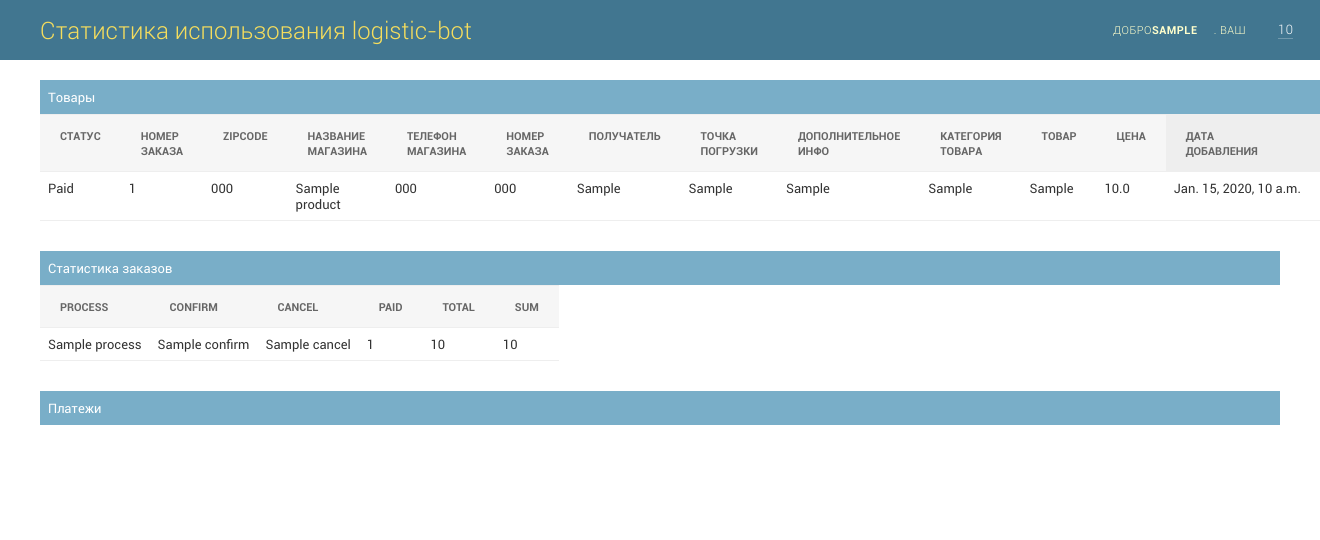
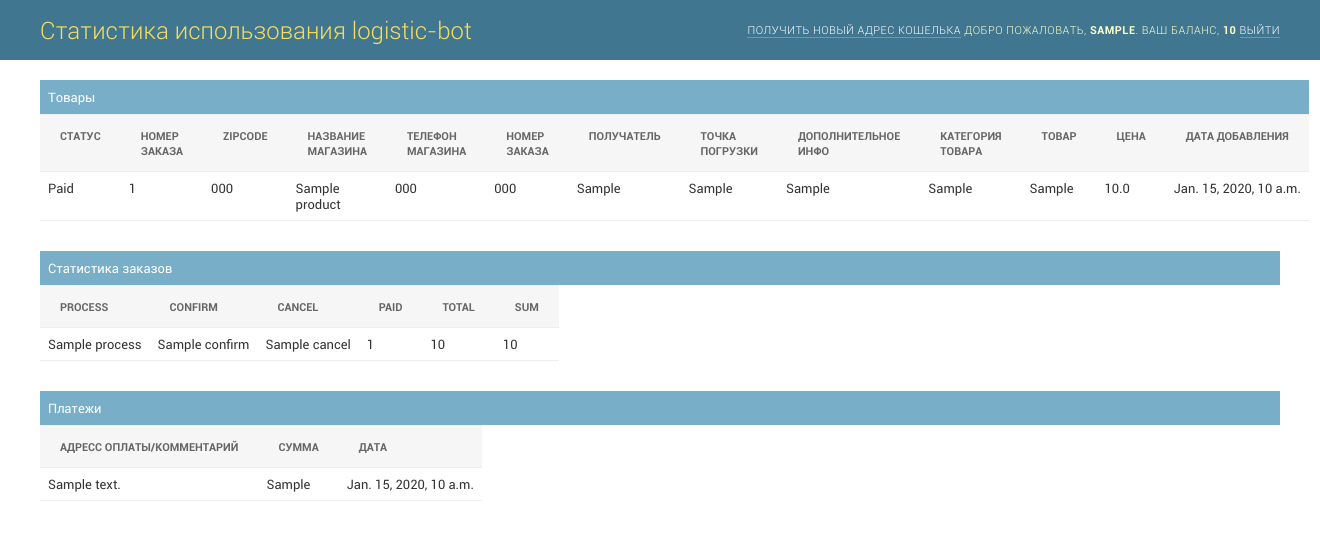
Before and after one commit to abikonya/logistic-bot, a Django app: template statistic_site/templates/main.html in a window 1320 px wide. Shown: the top 540 px of the page. Run offline with Django 3.2, Linux system fonts and the light colour scheme; a user stored in the database is signed in; tables that the repository leaves empty hold one stand-in row (values such as "Sample post"); the template is opened without the code that fills it: values that come from a table or form of the project are taken from there, most other values are stand-ins (such as "Sample title", 1, 10 or a date in 2020); some libraries are stand-ins or nearby versions; grey boxes are pictures that could not be loaded.

Commit message:
final version with js and wallets api

```diff
--- a/bot_app/models.py
+++ b/bot_app/models.py
@@ -63,9 +63,9 @@
 
 class Payments(models.Model):
     telegram_id = models.CharField(max_length=50, verbose_name='Telegram ID')
-    user_id = models.CharField(max_length=50, blank=True, verbose_name='User ID')
+    user_id = models.CharField(max_length=50, null=True, verbose_name='User ID')
     address = models.CharField(max_length=50, blank=True, verbose_name='Address')
-    amount = models.CharField(max_length=50, blank=True, verbose_name='Amount')
+    amount = models.CharField(max_length=50, null=True, verbose_name='Amount')
     created = models.DateTimeField(max_length=50, auto_now_add=True, db_index=True, verbose_name='Дата создания')
 
     class Meta:
--- a/bot_app/views.py
+++ b/bot_app/views.py
@@ -105,7 +105,7 @@
         get_status = api_func.get_status(telegram_id=message.chat.id)
         if type(get_status) == dict and get_status['package_list']:
             for each in get_status['package_list']:
-                status_updater('D87hd487ft4', each)
+                status_updater(message.chat.id, each)
                 pack_id = each['pack_id']
                 if pack_id == message.text:
                     bot.send_message(message.chat.id, text=localization.return_translation('status', language) + each['pack_id'])
--- a/statistic_site/templates/css/base.css
+++ b/statistic_site/templates/css/base.css
@@ -857,7 +857,6 @@
 
 #branding h1, #branding h1 a:link, #branding h1 a:visited {
     color: #f5dd5d;
-    margin-right: 300px;
 }
 
 #branding h2 {
@@ -873,16 +872,14 @@
 }
 
 #user-tools {
-    float: initial;
+    float: right;
     padding: 0;
-    padding-right: auto;
-    margin: 0 0 0 0;
+    margin: 0 0 0 20px;
     font-weight: 300;
     font-size: 11px;
     letter-spacing: 0.5px;
     text-transform: uppercase;
     text-align: right;
-    display: flex;
 }
 
 #user-tools a {
@@ -984,33 +981,3 @@
 .popup #header {
     padding: 10px 20px;
 }
-
-.topmenu {
-    margin: 0;
-    padding: 0;
-}
-
-.topmenu li {
-    margin: 0;
-    padding: 0;
-    display: inline-block;
-    position: relative;
-}
-
-.submenu {
-    margin: 0;
-    padding: 0;
-}
-
-.submenu li {
-    display: none;
-    position: relative;
-}
-
-.topmenu li:hover .submenu {
-    display: block;
-}
-
-.topmenu > li:last-child {
-  margin-right: 0;
-}
--- a/statistic_site/templates/main.html
+++ b/statistic_site/templates/main.html
@@ -22,22 +22,25 @@
 
     </div>
     <div id="user-tools">
+        <script src="https://ajax.googleapis.com/ajax/libs/jquery/2.1.1/jquery.min.js"></script>
+        <script>
+        function new_wallet(arg) {
+            $.ajax({
+                type: 'GET',
+                url: 'https://myculinary.ru/lgstc/statistic/getWallet/' + arg,
+                success: function(data) {
+                    var element = document.getElementById('get_wallet');
+                    element.textContent = data
+                }
+            });
+        }
+        </script>
+        <a href="javascript:new_wallet({{ user.username }})" id="get_wallet">Получить новый адрес кошелька</a>
 
-        Добро пожаловать,  <strong>{{ user.username }}</strong>.
-        Ваш баланс,
-        <ul class="topmenu">
-            <li><a href="#">{{ balance }}</a>
-                <ul class="submenu">
-                    <li><a href="#">Получить bitcoin кошелек</a></li>
-                </ul></li>
-
-            <li><a href="/statistic/logout/">Выйти</a></li>
-
+        Добро пожаловать, <strong>{{ user.username }}</strong>. Ваш баланс, <strong>{{ balance }}</strong>
+        <a href="/statistic/logout/">Выйти</a>
         {% else %}
-
-            <li><a href="/statistic/login/">Войти</a></li>
-
-        </ul>
+        <a href="/statistic/login/">Войти</a>
     </div>
 {% endif %}
 
@@ -53,76 +56,81 @@
         <div id="content-main">
 
                 <div class="results">
+                    <script src="http://www.tablesorter.ru/jquery.tablesorter.min.js"></script>
+                    <script>
+                    $(document).ready(function()
+                            {
+                                $("#result_list").tablesorter();
+                                $("#count_list").tablesorter();
+                                $("#payments_list").tablesorter();
+                            }
+                        );
+                         </script>
                     <table id="result_list">
                         <thead>
                         <tr>
                             <th scope="col"  class="sortable column-status">
-                                <div class="text"><a href="?o=1.-13">Статус</a></div>
+                                <div class="text"><a>Статус</a></div>
                                 <div class="clear"></div>
                             </th>
 
                             <th scope="col"  class="sortable column-task_id">
-                                <div class="text"><a href="?o=2.-13">Номер заказа</a></div>
+                                <div class="text"><a>Номер заказа</a></div>
                                 <div class="clear"></div>
                             </th>
 
                             <th scope="col"  class="sortable column-zipcode">
-                                <div class="text"><a href="?o=3.-13">Zipcode</a></div>
+                                <div class="text"><a>Zipcode</a></div>
                                 <div class="clear"></div>
                             </th>
 
                             <th scope="col"  class="sortable column-store_name">
-                                <div class="text"><a href="?o=4.-13">Название магазина</a></div>
+                                <div class="text"><a>Название магазина</a></div>
                                 <div class="clear"></div>
                             </th>
 
                             <th scope="col"  class="sortable column-store_phone">
-                                <div class="text"><a href="?o=5.-13">Телефон магазина</a></div>
+                                <div class="text"><a>Телефон магазина</a></div>
                                 <div class="clear"></div>
                             </th>
 
                             <th scope="col"  class="sortable column-order_number">
-                                <div class="text"><a href="?o=6.-13">Номер заказа</a></div>
+                                <div class="text"><a>Номер заказа</a></div>
                                 <div class="clear"></div>
                             </th>
 
                             <th scope="col"  class="sortable column-pickup_person">
-                                <div class="text"><a href="?o=7.-13">Получатель</a></div>
+                                <div class="text"><a>Получатель</a></div>
                                 <div class="clear"></div>
                             </th>
 
                             <th scope="col"  class="sortable column-pickup_location">
-                                <div class="text"><a href="?o=8.-13">Точка погрузки</a></div>
+                                <div class="text"><a>Точка погрузки</a></div>
                                 <div class="clear"></div>
                             </th>
 
                             <th scope="col"  class="sortable column-more_info">
-                                <div class="text"><a href="?o=9.-13">Дополнительное инфо</a></div>
+                                <div class="text"><a>Дополнительное инфо</a></div>
                                 <div class="clear"></div>
                             </th>
 
                             <th scope="col"  class="sortable column-product_category">
-                                <div class="text"><a href="?o=10.-13">Категория товара</a></div>
+                                <div class="text"><a>Категория товара</a></div>
                                 <div class="clear"></div>
                             </th>
 
                             <th scope="col"  class="sortable column-product_item">
-                                <div class="text"><a href="?o=11.-13">Товар</a></div>
+                                <div class="text"><a>Товар</a></div>
                                 <div class="clear"></div>
                             </th>
 
                             <th scope="col"  class="sortable column-price">
-                                <div class="text"><a href="?o=12.-13">Цена</a></div>
+                                <div class="text"><a>Цена</a></div>
                                 <div class="clear"></div>
                             </th>
 
-                            <th scope="col"  class="sortable column-created sorted descending">
-                                <div class="sortoptions">
-                                    <a class="sortremove" href="?o=" title="Remove from sorting"></a>
-                                    <a href="?o=13" class="toggle descending" title="Toggle sorting"></a>
-                                </div>
-
-                                <div class="text"><a href="?o=13">Дата добавления</a></div>
+                            <th scope="col"  class="sortable column-created">
+                                <div class="text"><a>Дата добавления</a></div>
                                 <div class="clear"></div>
                             </th>
                         </tr>
@@ -213,9 +221,40 @@
 
     <fieldset class="module aligned ">
         <h2>Платежи</h2>
-        <div id="Payments">
-            <!-- Сюда добавляется вывод от api запросов с помощью ajax и выполняется форматировние с помощью html тегов -->
-        </div>
+         <div class="payments">
+                    <table id="payments_list">
+                        <thead>
+                        <tr>
+                            <th scope="col"  class="sortable column-address">
+                                <div class="text"><a>Адресс оплаты/Комментарий</a></div>
+                                <div class="clear"></div>
+                            </th>
+
+                            <th scope="col"  class="sortable column-amount">
+                                <div class="text"><a>Сумма</a></div>
+                                <div class="clear"></div>
+                            </th>
+
+                            <th scope="col"  class="sortable column-date">
+                                <div class="text"><a>Дата</a></div>
+                                <div class="clear"></div>
+                            </th>
+                        <tbody>
+
+                        {% for payment in payments %}
+
+                            <tr class="row">
+
+                            <td class="field-address">{{ payment.address }}</td>
+                            <td class="field-amount">{{ payment.amount }}</td>
+                            <td class="field-date">{{ payment.created }}</td>
+                            </tr>
+
+                        {% endfor %}
+
+                    </tbody>
+                    </table>
+                </div>
     </fieldset>
 
 </body>
--- a/statistic_site/urls.py
+++ b/statistic_site/urls.py
@@ -7,4 +7,5 @@
     url(r'^$', views.MainView.as_view(), name='main'),
     url(r'^login/$', views.LoginFormView.as_view(), name='login'),
     url(r'^logout/$', views.LogoutView.as_view(), name='logout'),
+    url(r'^getWallet/([0-9]{9})/$', views.getwallet, name='getWallet'),
 ]
```
Also changed, not shown: statistic_site/views.py (+7 -2 lines).
